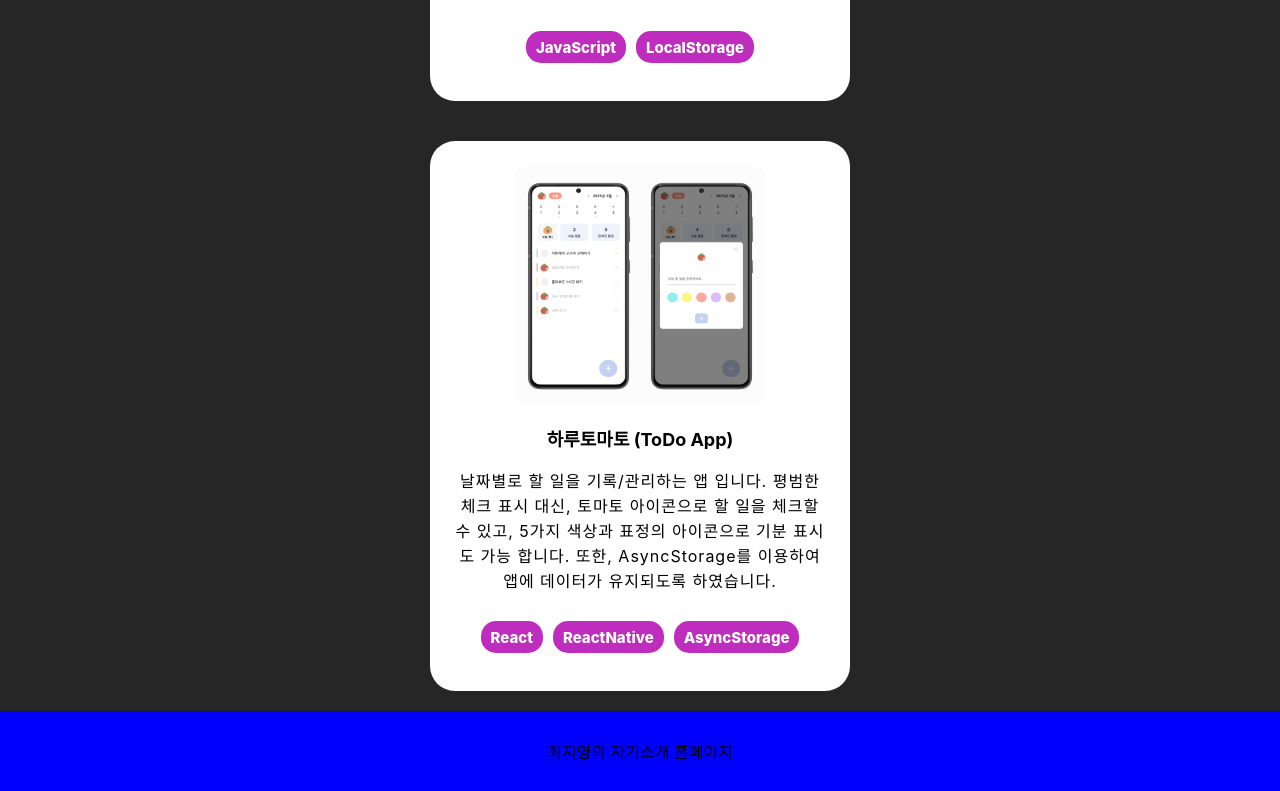
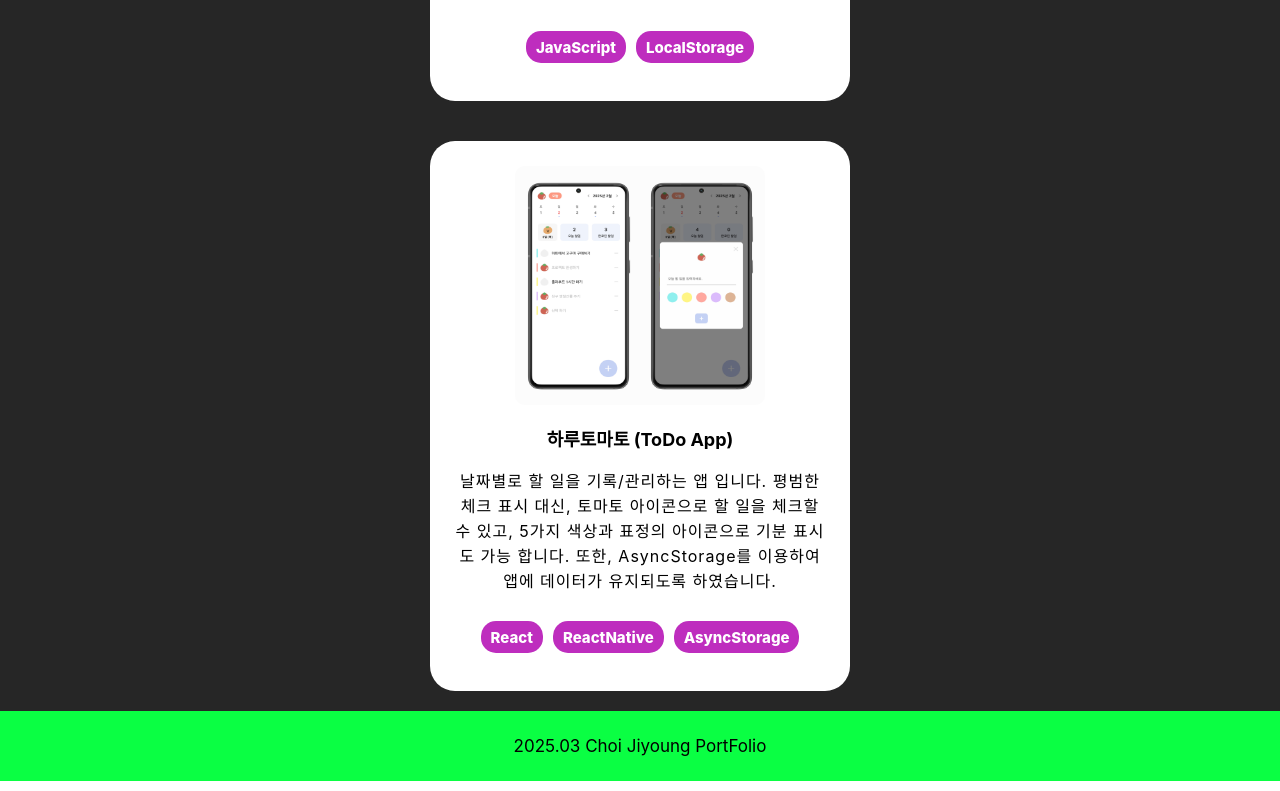
Before and after one commit to jizero1/react-portfolio2, a React (Create React App) app: page / in a window 1280 px wide. Shown: the part 4199-4990 px from the top of the page. Built offline with nearby package versions, Linux system fonts and the light colour scheme.

Commit message:
footer배경색을 메인색(초록)으로 변경 & 글자 크기 수정 & 글자 내용 수정

```diff
--- a/src/components/About.js
+++ b/src/components/About.js
@@ -28,7 +28,8 @@ const ProfileText = () => {
 const ProfileIntroduceText = () => {
     return (
         <div className="profile-introduce-container common-flex">
-            <p className="profile-introduce-text">머릿속의 아이디어를 화면에 구현할 수 있다는 점에 매력을 느껴 프론트엔드 개발자라는 꿈을 가지게 되었습니다. <br/>
+            <p className="profile-introduce-text">
+                머릿속의 아이디어를 화면에 구현할 수 있다는 점에 매력을 느껴 프론트엔드 개발자라는 꿈을 가지게 되었습니다. <br/>
                 새로운 프로젝트를 만들 때마다 기존 프로젝트에서 새로 배운 기술들을 활용하거나 부족했던 점들을 보완 해나가며 개발 역량을 쌓았습니다. <br/>
                 개발 도중 문제가 발생하면, 해결을 위해 몇 날 며칠동안 포기하지 않고 고민하였고, 이러한 경험을 통해<br/>
                 또 다른 문제를 마주해도 언제든 해결 할 수 있다는 자신감이 생기게 되었습니다.<br/>
--- a/src/components/Footer.css
+++ b/src/components/Footer.css
@@ -7,6 +7,7 @@
 
 .footer-container {
     width: 100vw;
-    height: 80px;
-    background-color: blue;
+    height: 70px;
+    background-color: rgb(10, 255, 67);
+    font-size: 17px;
 }
--- a/src/components/Footer.js
+++ b/src/components/Footer.js
@@ -3,7 +3,7 @@ import './Footer.css';
 const Footer = () => {
     return (
         <div className="footer-container common-flex">
-            <p>최지영의 자기소개 홈페이지</p>
+            <p>2025.03 Choi Jiyoung PortFolio</p>
         </div>
     )
 }
```
